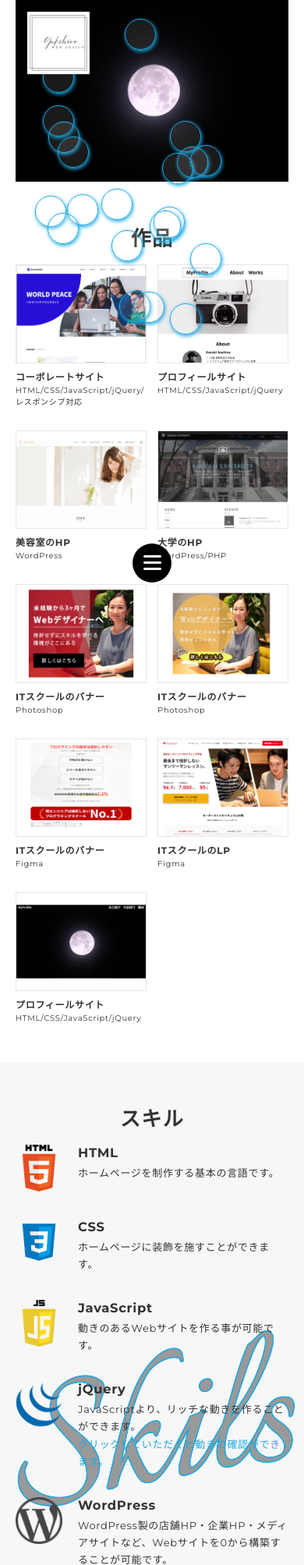
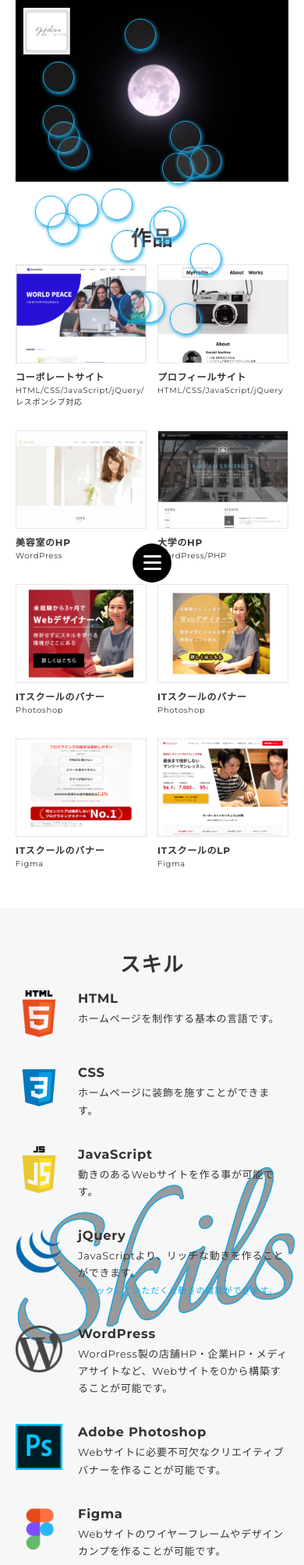
Before and after one commit to 21otamoT/Myportforio, a PHP site: page / in a window 390 px wide. Shown: the top 2007 px of the page at 78% size. Run offline with PHP 8.4, Linux system fonts and the light colour scheme; some web fonts are replaced.

Commit message:
細かいレイアウトの修正

```diff
--- a/css/style.css
+++ b/css/style.css
@@ -92,6 +92,10 @@ img {
   line-height: 1.2;
   margin-right: 20px;
   letter-spacing: .05em;
+}
+
+.logo {
+  width: 80px;
 }
 
 .header-logo a img {
@@ -292,8 +296,8 @@ img {
   clip-path: polygon(0 0,100% 0,0 100%,0 100%);
 }
 .about .container {
-  position: relative;
-  inset: auto auto auto 13.88vw;
+  position: sticky;
+  inset: 0% 0% auto auto;
   max-width: 1000px;
 }
 .about .container .title {
@@ -336,6 +340,8 @@ img {
   padding-bottom: 50px;
   background-image: url(../img/Contact.png);
   background-size: contain;
+  background-position: center;
+  background-attachment: fixed;
 }
 
 .contact-item:not(:last-child) {
@@ -455,6 +461,10 @@ img {
   margin-left: 20px;
 }
 
+.section-modal {
+  margin: 20vw auto 0;
+}
+
 .jquery {
   opacity: 0;
   margin-top: 0;
@@ -530,6 +540,10 @@ img {
   width: 30%;
   cursor: pointer;
 }
+
+/* ------------------------
+ブックセクション
+------------------------ */
 
 /* ---------------------
 アコーディオンメニュー
@@ -640,7 +654,13 @@ media Queries 767
   }
 
   .header-logo {
-    margin-left: 20px;
+    font-size: 20px;
+  }
+
+  .header .container .logo {
+    position: fixed;
+    inset: 10px auto auto 30px;
+    width: 60px;
   }
 
   .gnav-item:not(:last-child) {
@@ -660,6 +680,7 @@ media Queries 767
   .mv-title {
     font-size: 30px;
   }
+
   .mv-subtitle {
     font-size: 16px;
     margin-bottom: 20px;
@@ -712,6 +733,10 @@ media Queries 767
   .skill-text {
     font-size: 13px;
     line-height: 1.7;
+  }
+
+  .skill-text a {
+    font-size: 11px;
   }
 
   /* About */
--- a/index.html
+++ b/index.html
@@ -20,7 +20,7 @@
     <!-- header -->
     <header class="header ">
       <div class="container">
-        <h1 class="header-logo">
+        <h1 class="logo">
           <a href="#"><img src="img/yukihiro.png" alt="logo"></a>
         </h1>
         <nav class="gnav">
@@ -36,7 +36,7 @@
       <div class="openbtn1"><span></span><span></span><span></span></div>
       <nav id="g-nav">
         <div class="logo">
-          <img src="img/Rectangle 5.png" alt="logo">
+          <img src="img/yukihiro.png" alt="logo">
         </div>
         <ul>
           <li><a href="#works" class="menu">作品</a></li>
@@ -101,11 +101,6 @@
               <div class="works-img"><img src="img/works/xd.png" alt="Figma" /></div>
               <p class="works-name">ITスクールのLP</p>
               <p class="works-info">Figma</p>
-            </a>
-            <a class="works-item" href="works/works-9.html">
-              <div class="works-img"><img src="img/works/html9.png" alt="html2" /></div>
-              <p class="works-name">プロフィールサイト</p>
-              <p class="works-info">HTML/CSS/JavaScript/jQuery</p>
             </a>
           </div>
         </div>
--- a/jQuery.html
+++ b/jQuery.html
@@ -23,7 +23,7 @@
       </div>
     </section>
 
-    <section class="section">
+    <section class="section section-modal">
       <h1 class="title">画像をクリックすると拡大表示</h1>
         <div class="md bass">
           <img src="img/bass1.JPG" alt="45cmのbass">
@@ -41,7 +41,7 @@
     <a href="" class="close-btn">✖</a>
   </div>
 
-  <section class="section">
+  <section class="section section-book">
     <div id="mybook" class="mybook"></div>
   </section>
 
```
Also changed, not shown: 1 other file.
